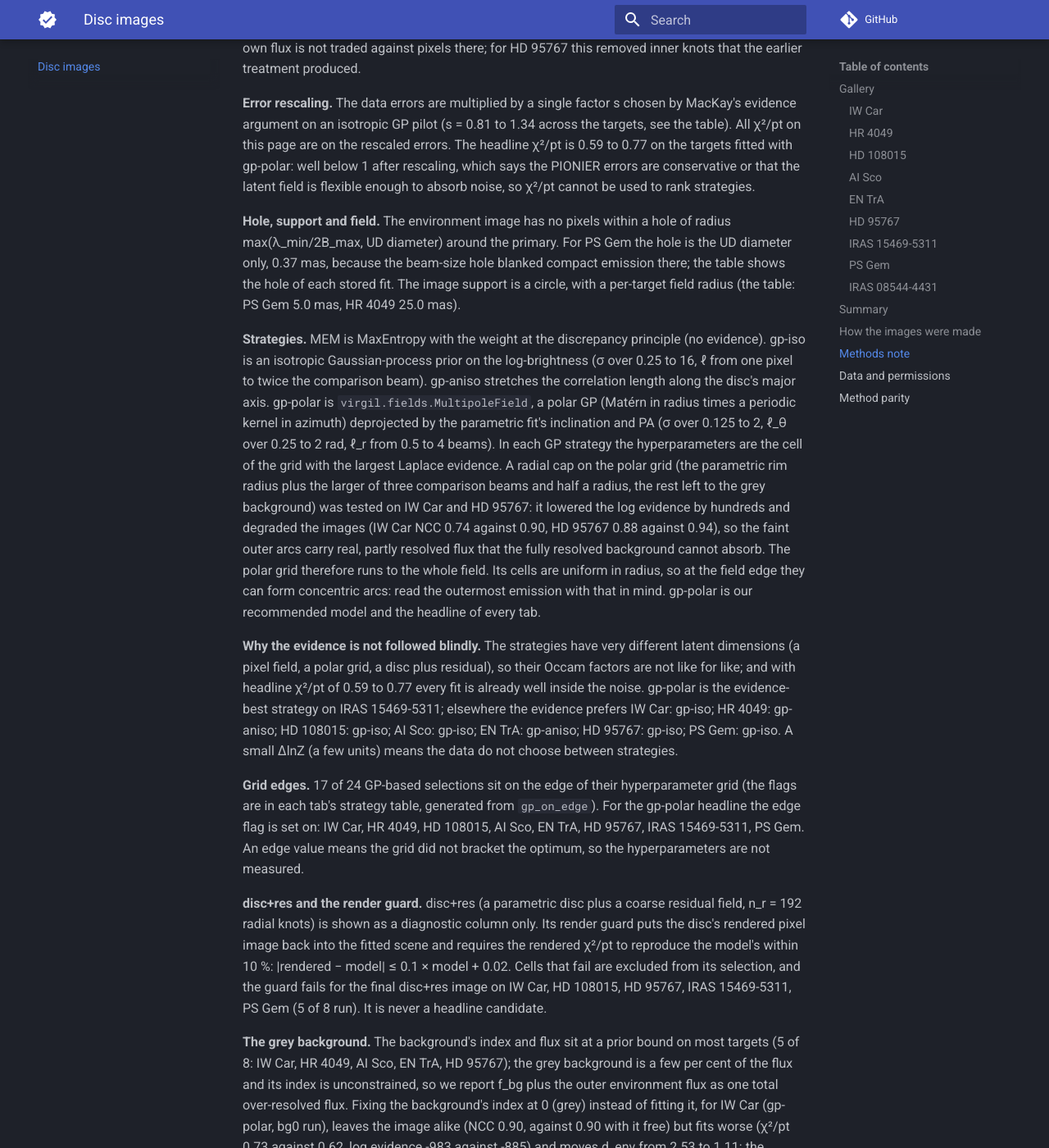
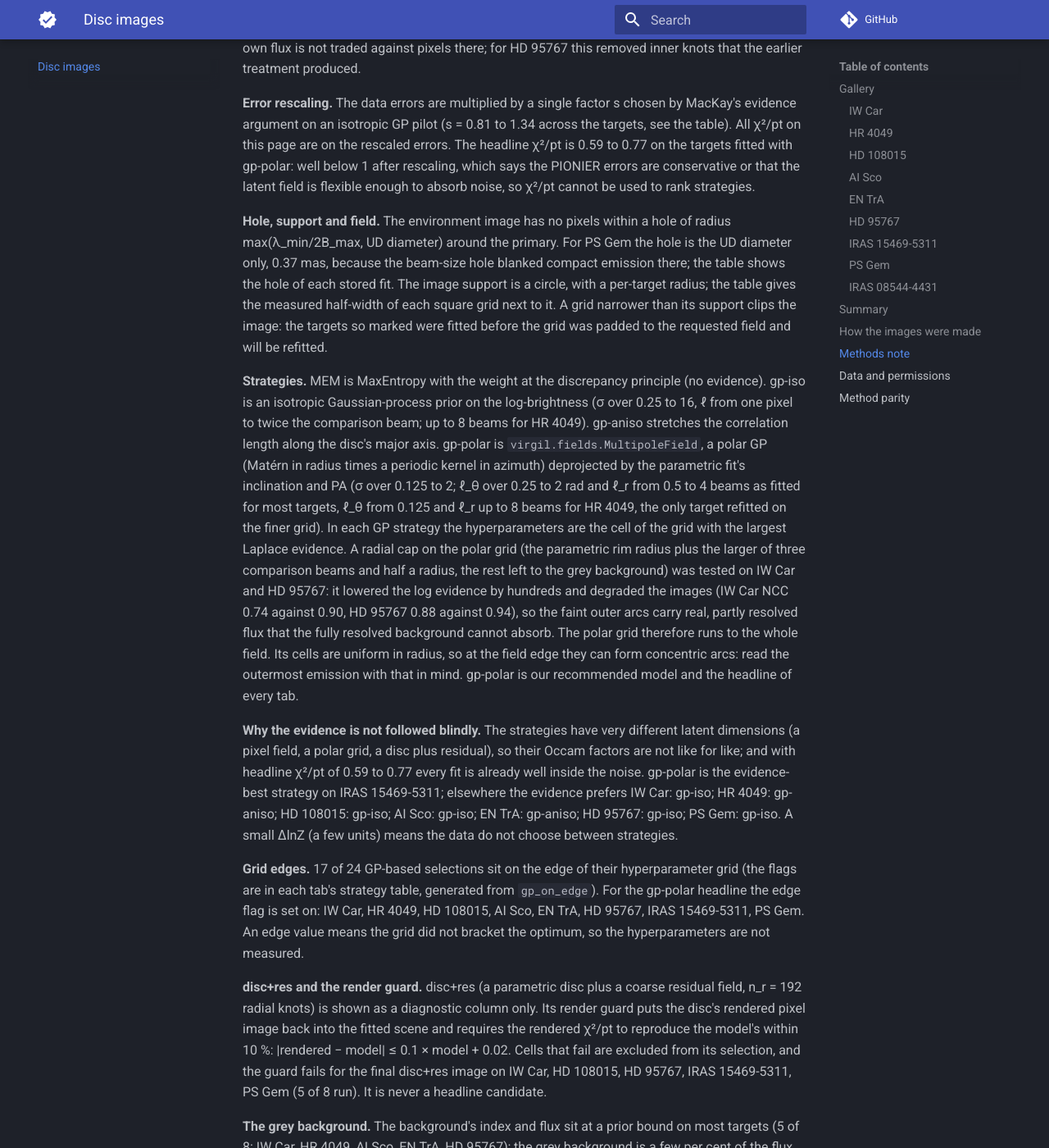
Before and after one commit to benjaminpope/virgil-validation, an MkDocs documentation site: the page built from docs/imaging/postagb.md, in a window 1280 px wide and 1400 px high, scrolled down 6874 px. Shown: the whole window at 82% size. Built offline with MkDocs 1.6.1 and Material for MkDocs 9.7.7, drawn with Linux system fonts in a browser that asks for light colours; comment, search, counter and statistics services are not loaded; some of the changed text lies outside the part shown.

Commit message:
Post-AGB: measure the grid against the support, state per-target hyperparameter grids, fix stale comments
grid_setup stops if the grid is narrower than the support radius; the image JSON saves grid_half_mas; the page reports the measured grid
half-width beside the support radius and flags the targets fitted before the padded grid. Methods note gives the HR 4049 grids separately.

Co-Authored-By: Claude Sonnet 5.5 <noreply@anthropic.com>

```diff
--- a/docs/imaging/postagb.md
+++ b/docs/imaging/postagb.md
@@ -105,7 +105,7 @@ how to reproduce it. The [summary table](#summary), the [method](#how-the-images
 
         <!-- gen:model IW_Car -->
 
-        **Beam and hole.** The PIONIER dirty beam is 3.26 × 2.29 mas at PA 142°. The comparison beam is circular, FWHM λ_min/(2B_max) = 1.21 mas, for both images. The environment image has a window of radius 1.21 mas (max(lambda_min/(2 B_max), UD diameter); 6182 pixels) blanked around the primary, with no window inside the primary's hole around the secondary (its position and flux are set by the PMOIRED priors), inside a circular support of radius 20.0 mas (field radius 18.0 mas), so that its pixels cannot trade flux with the stellar point sources.
+        **Beam and hole.** The PIONIER dirty beam is 3.26 × 2.29 mas at PA 142°. The comparison beam is circular, FWHM λ_min/(2B_max) = 1.21 mas, for both images. The environment image has a window of radius 1.21 mas (max(lambda_min/(2 B_max), UD diameter); 6182 pixels) blanked around the primary, with no window inside the primary's hole around the secondary (its position and flux are set by the PMOIRED priors), inside a circular support of radius 20.0 mas on a square grid reaching ±22.4 mas), so that its pixels cannot trade flux with the stellar point sources.
 
         **Model.** SPARCO (Methods note): a uniform-disc primary of fixed diameter 0.5 mas with flux ∝ λ^-3.165 (ORGANIC SIND1), a point-source secondary (position and flux with PMOIRED priors, index fixed at the paper's SIND2, no image window inside the primary's hole), and a `virgil.models.Image` environment on a 128 × 128 grid of 0.35 mas pixels (its own power-law index d_env = 2.53), plus a grey over-resolved background where the strategy fits one. Headline strategy gp-polar: the polar Gaussian-process prior (σ = 2, ℓ_r = 0.61 mas, ℓ_θ = 0.25 rad), our recommended model, selected by the Laplace evidence (ln Z = -885), at the edge of its hyperparameter grid, on a polar grid deprojected by the parametric disc's inclination 23° and PA 180°. ORGANIC differs: a GAN generator as its regulariser, with the primary's parameters tuned with pyBADS. Neither is a ground truth.
 
@@ -249,7 +249,7 @@ how to reproduce it. The [summary table](#summary), the [method](#how-the-images
 
         <!-- gen:model HR4049 -->
 
-        **Beam and hole.** The PIONIER dirty beam is 5.15 × 2.92 mas at PA 146°. The comparison beam is circular, FWHM λ_min/(2B_max) = 1.39 mas, for both images. The environment image has a window of radius 1.39 mas (max(lambda_min/(2 B_max), UD diameter); 5412 pixels) blanked around the primary, with no window inside the primary's hole around the secondary (its position and flux are set by the PMOIRED priors), inside a circular support of radius 25.0 mas (field radius 25.0 mas), so that its pixels cannot trade flux with the stellar point sources.
+        **Beam and hole.** The PIONIER dirty beam is 5.15 × 2.92 mas at PA 146°. The comparison beam is circular, FWHM λ_min/(2B_max) = 1.39 mas, for both images. The environment image has a window of radius 1.39 mas (max(lambda_min/(2 B_max), UD diameter); 5412 pixels) blanked around the primary, with no window inside the primary's hole around the secondary (its position and flux are set by the PMOIRED priors), inside a circular support of radius 25.0 mas on a square grid reaching ±25.5 mas), so that its pixels cannot trade flux with the stellar point sources.
 
         **Model.** SPARCO (Methods note): a uniform-disc primary of fixed diameter 0.721 mas with flux ∝ λ^-3.14 (ORGANIC SIND1), a point-source secondary (position and flux with PMOIRED priors, index fixed at the paper's SIND2, no image window inside the primary's hole), and a `virgil.models.Image` environment on a 146 × 146 grid of 0.35 mas pixels (its own power-law index d_env = 2.39), plus a grey over-resolved background where the strategy fits one. Headline strategy gp-polar: the polar Gaussian-process prior (σ = 1, ℓ_r = 2.77 mas, ℓ_θ = 0.125 rad), our recommended model, selected by the Laplace evidence (ln Z = -690), at the edge of its hyperparameter grid, on a polar grid deprojected by the parametric disc's inclination 44° and PA 81°. ORGANIC differs: a GAN generator as its regulariser, with the primary's parameters tuned with pyBADS. Neither is a ground truth.
 
@@ -367,7 +367,7 @@ how to reproduce it. The [summary table](#summary), the [method](#how-the-images
 
         <!-- gen:model HD108015 -->
 
-        **Beam and hole.** The PIONIER dirty beam is 3.28 × 1.96 mas at PA 117°. The comparison beam is circular, FWHM λ_min/(2B_max) = 1.18 mas, for both images. The environment image has a window of radius 1.18 mas (max(lambda_min/(2 B_max), UD diameter); 681 pixels) blanked around the primary, inside a circular support of radius 19.9 mas (field radius 12.2 mas), so that its pixels cannot trade flux with the stellar point sources.
+        **Beam and hole.** The PIONIER dirty beam is 3.28 × 1.96 mas at PA 117°. The comparison beam is circular, FWHM λ_min/(2B_max) = 1.18 mas, for both images. The environment image has a window of radius 1.18 mas (max(lambda_min/(2 B_max), UD diameter); 681 pixels) blanked around the primary, inside a circular support of radius 19.9 mas on a square grid reaching ±16.9 mas, which clips the support (this fit predates the padded grid)), so that its pixels cannot trade flux with the stellar point sources.
 
         **Model.** SPARCO (Methods note): a uniform-disc primary of fixed diameter 0.001 mas with flux ∝ λ^-3.158 (ORGANIC SIND1), and a `virgil.models.Image` environment on a 103 × 103 grid of 0.327 mas pixels (its own power-law index d_env = 1.97), plus a grey over-resolved background where the strategy fits one. Headline strategy gp-polar: the polar Gaussian-process prior (σ = 2, ℓ_r = 0.59 mas, ℓ_θ = 0.5 rad), our recommended model, selected by the Laplace evidence (ln Z = -1146), at the edge of its hyperparameter grid, on a polar grid deprojected by the parametric disc's inclination 27° and PA 143°. ORGANIC differs: a GAN generator as its regulariser, with the primary's parameters tuned with pyBADS. Neither is a ground truth.
 
@@ -494,7 +494,7 @@ how to reproduce it. The [summary table](#summary), the [method](#how-the-images
 
         <!-- gen:model AI_Sco -->
 
-        **Beam and hole.** The PIONIER dirty beam is 3.65 × 2.55 mas at PA 139°. The comparison beam is circular, FWHM λ_min/(2B_max) = 1.22 mas, for both images. The environment image has a window of radius 1.22 mas (max(lambda_min/(2 B_max), UD diameter); 964 pixels) blanked around the primary, with no window inside the primary's hole around the secondary (its position and flux are set by the PMOIRED priors), inside a circular support of radius 14.0 mas (field radius 8.5 mas), so that its pixels cannot trade flux with the stellar point sources.
+        **Beam and hole.** The PIONIER dirty beam is 3.65 × 2.55 mas at PA 139°. The comparison beam is circular, FWHM λ_min/(2B_max) = 1.22 mas, for both images. The environment image has a window of radius 1.22 mas (max(lambda_min/(2 B_max), UD diameter); 964 pixels) blanked around the primary, with no window inside the primary's hole around the secondary (its position and flux are set by the PMOIRED priors), inside a circular support of radius 14.0 mas on a square grid reaching ±12.1 mas, which clips the support (this fit predates the padded grid)), so that its pixels cannot trade flux with the stellar point sources.
 
         **Model.** SPARCO (Methods note): a uniform-disc primary of fixed diameter 0.001 mas with flux ∝ λ^-2.129 (ORGANIC SIND1), a point-source secondary (position and flux with PMOIRED priors, index fixed at the paper's SIND2, no image window inside the primary's hole), and a `virgil.models.Image` environment on a 105 × 105 grid of 0.23 mas pixels (its own power-law index d_env = -1.47), plus a grey over-resolved background where the strategy fits one. Headline strategy gp-polar: the polar Gaussian-process prior (σ = 2, ℓ_r = 1.22 mas, ℓ_θ = 0.25 rad), our recommended model, selected by the Laplace evidence (ln Z = -966), at the edge of its hyperparameter grid, on a polar grid deprojected by the parametric disc's inclination 63° and PA 105°. ORGANIC differs: a GAN generator as its regulariser, with the primary's parameters tuned with pyBADS. Neither is a ground truth.
 
@@ -621,7 +621,7 @@ how to reproduce it. The [summary table](#summary), the [method](#how-the-images
 
         <!-- gen:model EN_TrA -->
 
-        **Beam and hole.** The PIONIER dirty beam is 3.26 × 1.98 mas at PA 139°. The comparison beam is circular, FWHM λ_min/(2B_max) = 1.21 mas, for both images. The environment image has a window of radius 1.21 mas (max(lambda_min/(2 B_max), UD diameter); 1110 pixels) blanked around the primary, with no window inside the primary's hole around the secondary (its position and flux are set by the PMOIRED priors), inside a circular support of radius 16.1 mas (field radius 16.1 mas), so that its pixels cannot trade flux with the stellar point sources.
+        **Beam and hole.** The PIONIER dirty beam is 3.26 × 1.98 mas at PA 139°. The comparison beam is circular, FWHM λ_min/(2B_max) = 1.21 mas, for both images. The environment image has a window of radius 1.21 mas (max(lambda_min/(2 B_max), UD diameter); 1110 pixels) blanked around the primary, with no window inside the primary's hole around the secondary (its position and flux are set by the PMOIRED priors), inside a circular support of radius 16.1 mas on a square grid reaching ±14.2 mas, which clips the support (this fit predates the padded grid)), so that its pixels cannot trade flux with the stellar point sources.
 
         **Model.** SPARCO (Methods note): a uniform-disc primary of fixed diameter 0.001 mas with flux ∝ λ^-2.862 (ORGANIC SIND1), a point-source secondary (position and flux with PMOIRED priors, index fixed at the paper's SIND2, no image window inside the primary's hole), and a `virgil.models.Image` environment on a 107 × 107 grid of 0.265 mas pixels (its own power-law index d_env = 0.27), plus a grey over-resolved background where the strategy fits one. Headline strategy gp-polar: the polar Gaussian-process prior (σ = 2, ℓ_r = 1.21 mas, ℓ_θ = 0.25 rad), our recommended model, selected by the Laplace evidence (ln Z = -625), at the edge of its hyperparameter grid, on a polar grid deprojected by the parametric disc's inclination 47° and PA 30°. ORGANIC differs: a GAN generator as its regulariser, with the primary's parameters tuned with pyBADS. Neither is a ground truth.
 
@@ -748,7 +748,7 @@ how to reproduce it. The [summary table](#summary), the [method](#how-the-images
 
         <!-- gen:model HD95767 -->
 
-        **Beam and hole.** The PIONIER dirty beam is 3.31 × 2.19 mas at PA 124°. The comparison beam is circular, FWHM λ_min/(2B_max) = 1.20 mas, for both images. The environment image has a window of radius 1.20 mas (max(lambda_min/(2 B_max), UD diameter); 2049 pixels) blanked around the primary, with no window inside the primary's hole around the secondary (its position and flux are set by the PMOIRED priors), inside a circular support of radius 16.0 mas (field radius 9.3 mas), so that its pixels cannot trade flux with the stellar point sources.
+        **Beam and hole.** The PIONIER dirty beam is 3.31 × 2.19 mas at PA 124°. The comparison beam is circular, FWHM λ_min/(2B_max) = 1.20 mas, for both images. The environment image has a window of radius 1.20 mas (max(lambda_min/(2 B_max), UD diameter); 2049 pixels) blanked around the primary, with no window inside the primary's hole around the secondary (its position and flux are set by the PMOIRED priors), inside a circular support of radius 16.0 mas on a square grid reaching ±15.1 mas, which clips the support (this fit predates the padded grid)), so that its pixels cannot trade flux with the stellar point sources.
 
         **Model.** SPARCO (Methods note): a uniform-disc primary of fixed diameter 0.001 mas with flux ∝ λ^-3.194 (ORGANIC SIND1), a point-source secondary (position and flux with PMOIRED priors, index fixed at the paper's SIND2, no image window inside the primary's hole), and a `virgil.models.Image` environment on a 115 × 115 grid of 0.263 mas pixels (its own power-law index d_env = 3.04), plus a grey over-resolved background where the strategy fits one. Headline strategy gp-polar: the polar Gaussian-process prior (σ = 2, ℓ_r = 0.60 mas, ℓ_θ = 0.25 rad), our recommended model, selected by the Laplace evidence (ln Z = -1054), at the edge of its hyperparameter grid, on a polar grid deprojected by the parametric disc's inclination 30° and PA 164°. ORGANIC differs: a GAN generator as its regulariser, with the primary's parameters tuned with pyBADS. Neither is a ground truth.
 
@@ -871,7 +871,7 @@ how to reproduce it. The [summary table](#summary), the [method](#how-the-images
 
         <!-- gen:model IRAS15469-5311 -->
 
-        **Beam and hole.** The PIONIER dirty beam is 4.15 × 1.82 mas at PA 127°. The comparison beam is circular, FWHM λ_min/(2B_max) = 1.16 mas, for both images. The environment image has a window of radius 1.16 mas (max(lambda_min/(2 B_max), UD diameter); 2341 pixels) blanked around the primary, inside a circular support of radius 17.9 mas (field radius 14.3 mas), so that its pixels cannot trade flux with the stellar point sources.
+        **Beam and hole.** The PIONIER dirty beam is 4.15 × 1.82 mas at PA 127°. The comparison beam is circular, FWHM λ_min/(2B_max) = 1.16 mas, for both images. The environment image has a window of radius 1.16 mas (max(lambda_min/(2 B_max), UD diameter); 2341 pixels) blanked around the primary, inside a circular support of radius 17.9 mas on a square grid reaching ±17.2 mas, which clips the support (this fit predates the padded grid)), so that its pixels cannot trade flux with the stellar point sources.
 
         **Model.** SPARCO (Methods note): a uniform-disc primary of fixed diameter 0.001 mas with flux ∝ λ^-3.166 (ORGANIC SIND1), and a `virgil.models.Image` environment on a 117 × 117 grid of 0.294 mas pixels (its own power-law index d_env = 2.81), plus a grey over-resolved background where the strategy fits one. Headline strategy gp-polar: the polar Gaussian-process prior (σ = 2, ℓ_r = 2.32 mas, ℓ_θ = 2 rad), our recommended model, selected by the Laplace evidence (ln Z = -682), at the edge of its hyperparameter grid, on a polar grid deprojected by the parametric disc's inclination 23° and PA 52°. ORGANIC differs: a GAN generator as its regulariser, with the primary's parameters tuned with pyBADS. Neither is a ground truth.
 
@@ -1000,7 +1000,7 @@ how to reproduce it. The [summary table](#summary), the [method](#how-the-images
 
         <!-- gen:model PS_Gem -->
 
-        **Beam and hole.** The PIONIER dirty beam is 3.10 × 1.78 mas at PA 153°. The comparison beam is circular, FWHM λ_min/(2B_max) = 1.18 mas, for both images. The environment image has a window of radius 0.37 mas (max(lambda_min/(2 B_max), UD diameter); 488 pixels) blanked around the primary, inside a circular support of radius 5.0 mas (field radius 5.0 mas), so that its pixels cannot trade flux with the stellar point sources.
+        **Beam and hole.** The PIONIER dirty beam is 3.10 × 1.78 mas at PA 153°. The comparison beam is circular, FWHM λ_min/(2B_max) = 1.18 mas, for both images. The environment image has a window of radius 0.37 mas (max(lambda_min/(2 B_max), UD diameter); 488 pixels) blanked around the primary, inside a circular support of radius 5.0 mas on a square grid reaching ±5.6 mas), so that its pixels cannot trade flux with the stellar point sources.
 
         **Model.** SPARCO (Methods note): a uniform-disc primary of fixed diameter 0.367 mas with flux ∝ λ^-3.031 (ORGANIC SIND1), and a `virgil.models.Image` environment on a 36 × 36 grid of 0.311 mas pixels (its own power-law index d_env = 3.80), plus a grey over-resolved background where the strategy fits one. Headline strategy gp-polar: the polar Gaussian-process prior (σ = 2, ℓ_r = 0.59 mas, ℓ_θ = 0.5 rad), our recommended model, selected by the Laplace evidence (ln Z = -389), at the edge of its hyperparameter grid, on a polar grid deprojected by the parametric disc's inclination 34° and PA 155°. ORGANIC differs: a GAN generator as its regulariser, with the primary's parameters tuned with pyBADS. Neither is a ground truth.
 
@@ -1264,9 +1264,9 @@ better (details under [Method parity](#method-parity)).
 
 **Error rescaling.** The data errors are multiplied by a single factor s chosen by MacKay's evidence argument on an isotropic GP pilot (s = 0.81 to 1.34 across the targets, see the table). All χ²/pt on this page are on the rescaled errors. The headline χ²/pt is 0.59 to 0.77 on the targets fitted with gp-polar: well below 1 after rescaling, which says the PIONIER errors are conservative or that the latent field is flexible enough to absorb noise, so χ²/pt cannot be used to rank strategies.
 
-**Hole, support and field.** The environment image has no pixels within a hole of radius max(λ_min/2B_max, UD diameter) around the primary. For PS Gem the hole is the UD diameter only, 0.37 mas, because the beam-size hole blanked compact emission there; the table shows the hole of each stored fit. The image support is a circle, with a per-target field radius (the table: PS Gem 5.0 mas, HR 4049 25.0 mas).
+**Hole, support and field.** The environment image has no pixels within a hole of radius max(λ_min/2B_max, UD diameter) around the primary. For PS Gem the hole is the UD diameter only, 0.37 mas, because the beam-size hole blanked compact emission there; the table shows the hole of each stored fit. The image support is a circle, with a per-target radius; the table gives the measured half-width of each square grid next to it. A grid narrower than its support clips the image: the targets so marked were fitted before the grid was padded to the requested field and will be refitted.
 
-**Strategies.** MEM is MaxEntropy with the weight at the discrepancy principle (no evidence). gp-iso is an isotropic Gaussian-process prior on the log-brightness (σ over 0.25 to 16, ℓ from one pixel to twice the comparison beam). gp-aniso stretches the correlation length along the disc's major axis. gp-polar is `virgil.fields.MultipoleField`, a polar GP (Matérn in radius times a periodic kernel in azimuth) deprojected by the parametric fit's inclination and PA (σ over 0.125 to 2, ℓ_θ over 0.25 to 2 rad, ℓ_r from 0.5 to 4 beams). In each GP strategy the hyperparameters are the cell of the grid with the largest Laplace evidence. A radial cap on the polar grid (the parametric rim radius plus the larger of three comparison beams and half a radius, the rest left to the grey background) was tested on IW Car and HD 95767: it lowered the log evidence by hundreds and degraded the images (IW Car NCC 0.74 against 0.90, HD 95767 0.88 against 0.94), so the faint outer arcs carry real, partly resolved flux that the fully resolved background cannot absorb. The polar grid therefore runs to the whole field. Its cells are uniform in radius, so at the field edge they can form concentric arcs: read the outermost emission with that in mind. gp-polar is our recommended model and the headline of every tab.
+**Strategies.** MEM is MaxEntropy with the weight at the discrepancy principle (no evidence). gp-iso is an isotropic Gaussian-process prior on the log-brightness (σ over 0.25 to 16, ℓ from one pixel to twice the comparison beam; up to 8 beams for HR 4049). gp-aniso stretches the correlation length along the disc's major axis. gp-polar is `virgil.fields.MultipoleField`, a polar GP (Matérn in radius times a periodic kernel in azimuth) deprojected by the parametric fit's inclination and PA (σ over 0.125 to 2; ℓ_θ over 0.25 to 2 rad and ℓ_r from 0.5 to 4 beams as fitted for most targets, ℓ_θ from 0.125 and ℓ_r up to 8 beams for HR 4049, the only target refitted on the finer grid). In each GP strategy the hyperparameters are the cell of the grid with the largest Laplace evidence. A radial cap on the polar grid (the parametric rim radius plus the larger of three comparison beams and half a radius, the rest left to the grey background) was tested on IW Car and HD 95767: it lowered the log evidence by hundreds and degraded the images (IW Car NCC 0.74 against 0.90, HD 95767 0.88 against 0.94), so the faint outer arcs carry real, partly resolved flux that the fully resolved background cannot absorb. The polar grid therefore runs to the whole field. Its cells are uniform in radius, so at the field edge they can form concentric arcs: read the outermost emission with that in mind. gp-polar is our recommended model and the headline of every tab.
 
 **Why the evidence is not followed blindly.** The strategies have very different latent dimensions (a pixel field, a polar grid, a disc plus residual), so their Occam factors are not like for like; and with headline χ²/pt of 0.59 to 0.77 every fit is already well inside the noise. gp-polar is the evidence-best strategy on IRAS 15469-5311; elsewhere the evidence prefers IW Car: gp-iso; HR 4049: gp-aniso; HD 108015: gp-iso; AI Sco: gp-iso; EN TrA: gp-aniso; HD 95767: gp-iso; PS Gem: gp-iso. A small ΔlnZ (a few units) means the data do not choose between strategies.
 
@@ -1282,17 +1282,17 @@ better (details under [Method parity](#method-parity)).
 
 Setup of each target, from the stored fits:
 
-| Target | Stellar index (SIND1) | UD fixed (mas) | Error scale s | Hole (mas) | Field radius (mas) | Headline σ, ℓ | Headline χ²/pt |
+| Target | Stellar index (SIND1) | UD fixed (mas) | Error scale s | Hole (mas) | Grid half-width / support radius (mas) | Headline σ, ℓ | Headline χ²/pt |
 | --- | --- | --- | --- | --- | --- | --- | --- |
-| IW Car | -3.17 | 0.5 | 1.00 | 1.21 | 18.0 | σ = 2, ℓ_r = 0.61 mas, ℓ_θ = 0.25 rad | 0.62 |
-| HR 4049 | -3.14 | 0.721 | 0.94 | 1.39 | 25.0 | σ = 1, ℓ_r = 2.77 mas, ℓ_θ = 0.125 rad | 0.64 |
-| HD 108015 | -3.16 | 0.001 | 0.89 | 1.18 | 12.2 | σ = 2, ℓ_r = 0.59 mas, ℓ_θ = 0.5 rad | 0.66 |
-| AI Sco | -2.13 | 0.001 | 1.34 | 1.22 | 8.5 | σ = 2, ℓ_r = 1.22 mas, ℓ_θ = 0.25 rad | 0.77 |
-| EN TrA | -2.86 | 0.001 | 1.31 | 1.21 | 16.1 | σ = 2, ℓ_r = 1.21 mas, ℓ_θ = 0.25 rad | 0.63 |
-| HD 95767 | -3.19 | 0.001 | 0.95 | 1.20 | 9.3 | σ = 2, ℓ_r = 0.60 mas, ℓ_θ = 0.25 rad | 0.59 |
-| IRAS 15469-5311 | -3.17 | 0.001 | 0.81 | 1.16 | 14.3 | σ = 2, ℓ_r = 2.32 mas, ℓ_θ = 2 rad | 0.71 |
-| PS Gem | -3.03 | 0.367 | 1.06 | 0.37 | 5.0 | σ = 2, ℓ_r = 0.59 mas, ℓ_θ = 0.5 rad | 0.74 |
-| IRAS 08544-4431 | -4 | 0.5 | 0.84 | 1.22 | 16.0 | σ = 2, ℓ_r = 0.61 mas, ℓ_θ = 0.5 rad | 0.95 |
+| IW Car | -3.17 | 0.5 | 1.00 | 1.21 | 22.4 / 20.0 | σ = 2, ℓ_r = 0.61 mas, ℓ_θ = 0.25 rad | 0.62 |
+| HR 4049 | -3.14 | 0.721 | 0.94 | 1.39 | 25.5 / 25.0 | σ = 1, ℓ_r = 2.77 mas, ℓ_θ = 0.125 rad | 0.64 |
+| HD 108015 | -3.16 | 0.001 | 0.89 | 1.18 | 16.9 / 19.9 (clips the support) | σ = 2, ℓ_r = 0.59 mas, ℓ_θ = 0.5 rad | 0.66 |
+| AI Sco | -2.13 | 0.001 | 1.34 | 1.22 | 12.1 / 14.0 (clips the support) | σ = 2, ℓ_r = 1.22 mas, ℓ_θ = 0.25 rad | 0.77 |
+| EN TrA | -2.86 | 0.001 | 1.31 | 1.21 | 14.2 / 16.1 (clips the support) | σ = 2, ℓ_r = 1.21 mas, ℓ_θ = 0.25 rad | 0.63 |
+| HD 95767 | -3.19 | 0.001 | 0.95 | 1.20 | 15.1 / 16.0 (clips the support) | σ = 2, ℓ_r = 0.60 mas, ℓ_θ = 0.25 rad | 0.59 |
+| IRAS 15469-5311 | -3.17 | 0.001 | 0.81 | 1.16 | 17.2 / 17.9 (clips the support) | σ = 2, ℓ_r = 2.32 mas, ℓ_θ = 2 rad | 0.71 |
+| PS Gem | -3.03 | 0.367 | 1.06 | 0.37 | 5.6 / 5.0 | σ = 2, ℓ_r = 0.59 mas, ℓ_θ = 0.5 rad | 0.74 |
+| IRAS 08544-4431 | -4 | 0.5 | 0.84 | 1.22 | 19.2 / 19.2 | σ = 2, ℓ_r = 0.61 mas, ℓ_θ = 0.5 rad | 0.95 |
 
 <!-- /gen:methods -->
 
```
Also changed, not shown: 2 other files.
